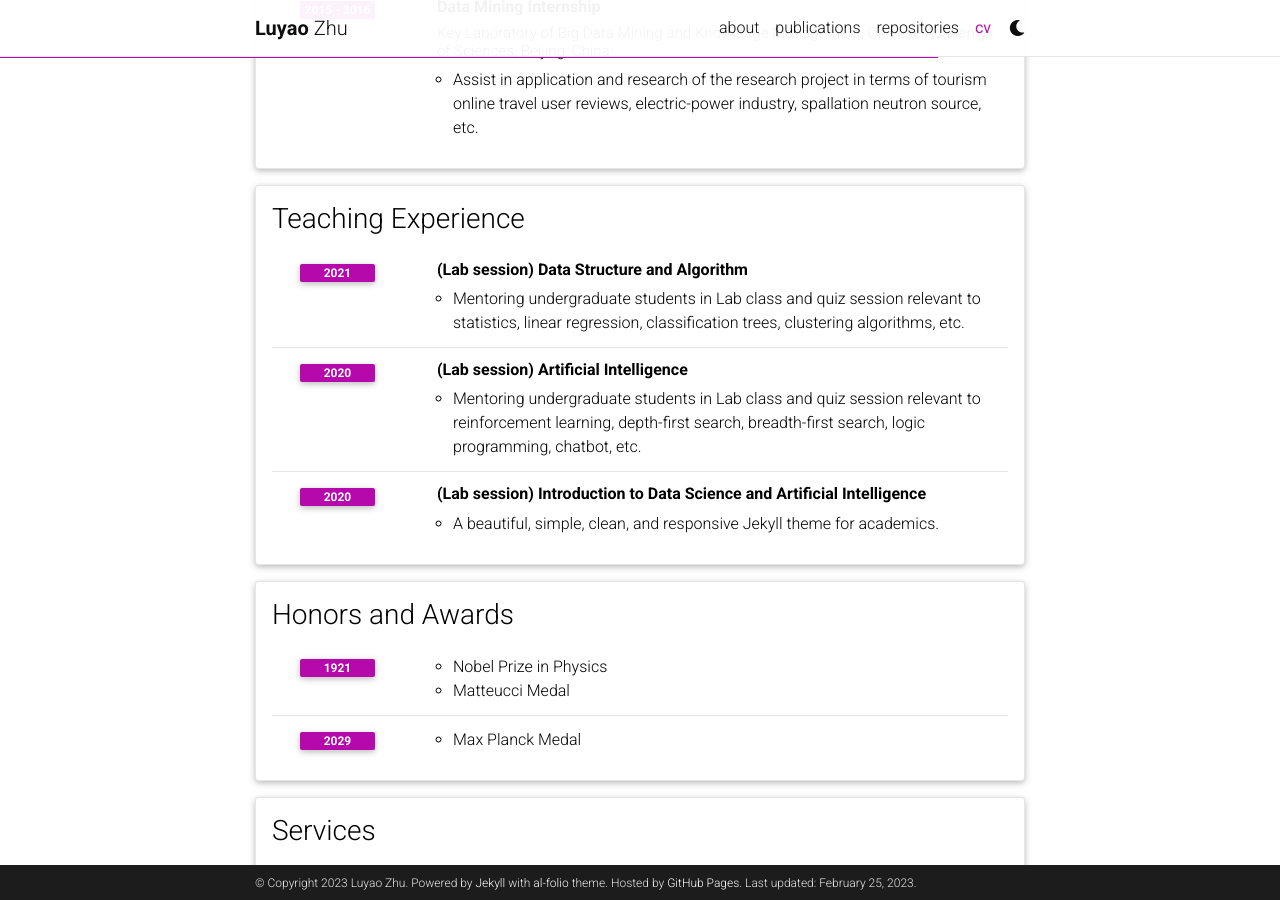
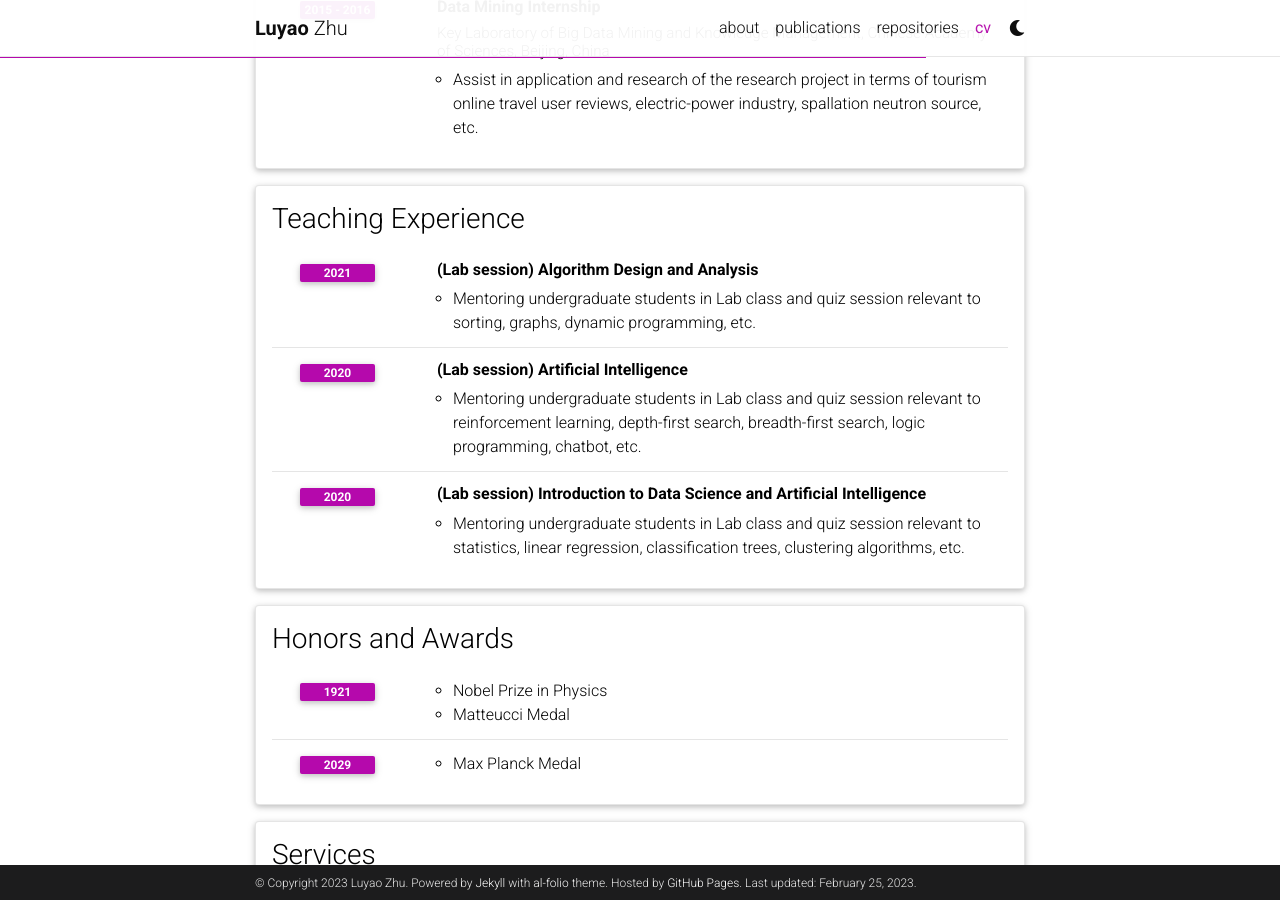
Before and after one commit to Maxwe11y/Cyn7hia.github.io, a Jekyll site: the page built from _pages/cv.md, in a window 1280 px wide and 900 px high, scrolled down 1400 px. Built offline with Jekyll 4.4.1, drawn with Linux system fonts in a browser that asks for light colours; comment, search, counter and statistics services are not loaded; a style sheet for code colours, icons or effects is not loaded.

Commit message:
Update cv.yml

```diff
--- a/_data/cv.yml
+++ b/_data/cv.yml
@@ -61,9 +61,9 @@
 - title: Teaching Experience
   type: time_table
   contents:
-    - title: (Lab session) Data Structure and Algorithm
+    - title: (Lab session) Algorithm Design and Analysis
       year: 2021
-      description: Mentoring undergraduate students in Lab class and quiz session relevant to statistics, linear regression, classification trees, clustering algorithms, etc.
+      description: Mentoring undergraduate students in Lab class and quiz session relevant to sorting, graphs, dynamic programming, etc.
 
     - title: (Lab session) Artificial Intelligence
       year: 2020
@@ -71,7 +71,7 @@
 
     - title: (Lab session) Introduction to Data Science and Artificial Intelligence
       year: 2020
-      description: A beautiful, simple, clean, and responsive Jekyll theme for academics.
+      description: Mentoring undergraduate students in Lab class and quiz session relevant to statistics, linear regression, classification trees, clustering algorithms, etc.
 
 - title: Honors and Awards
   type: time_table
```
